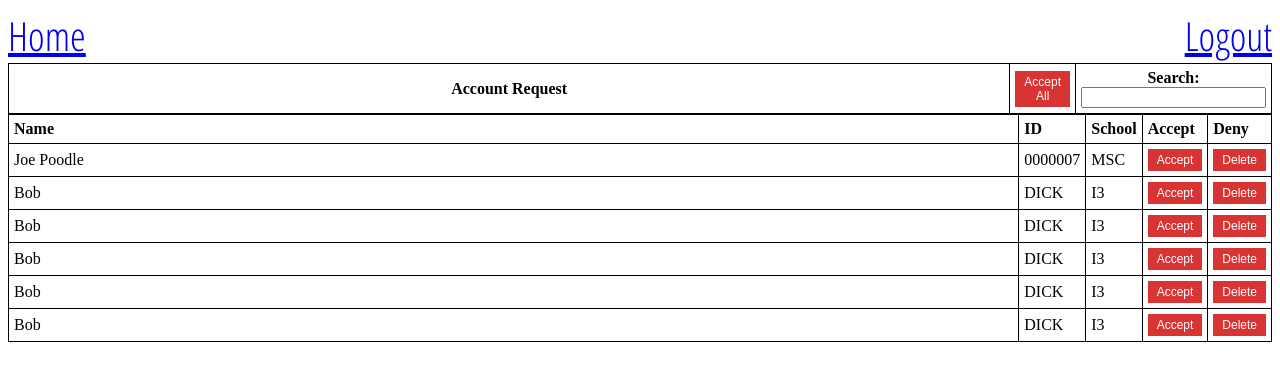
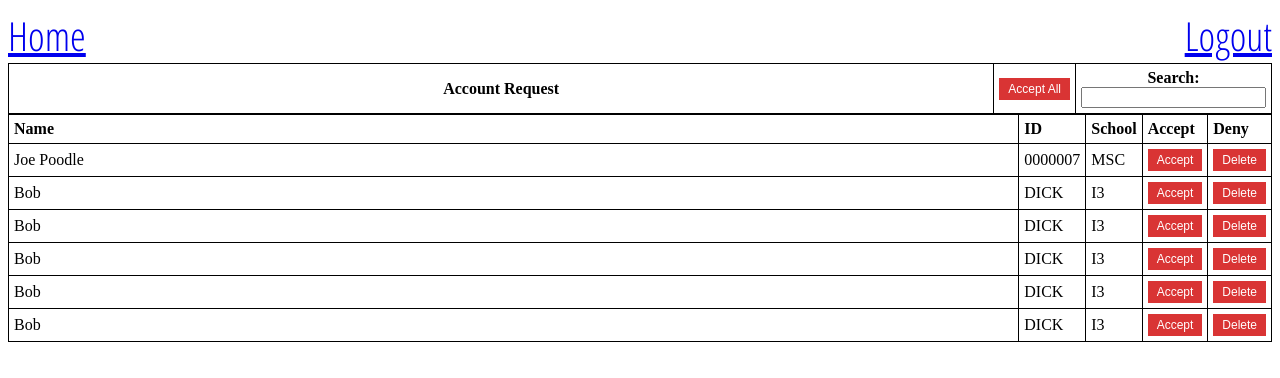
Before and after one commit to karlfloersch/School-Schedule-Management, a Django app: template schedules/templates/admin_dash.html in a window 1280 px wide. Shown: the top 378 px of the page. Run offline with Django 3.2, Linux system fonts and the light colour scheme; the template is opened without the code that fills it, so the values that code supplies are empty; some libraries are stand-ins or nearby versions.

Commit message:
fixed admindash.html accept all button and both js files.

```diff
--- a/schedules/templates/admin_dash.html
+++ b/schedules/templates/admin_dash.html
@@ -9,7 +9,8 @@
 <table>
   <tr>
     <th>Account Request</th>
-    <th><button class="btn" type="acceptAll" >Accept All</button></th>
+    <th><input type="button" class="btn" value = "Accept All" \
+  onClick="Javacsript:acceptAll()"></button></th>
     <th>Search: <input type="text" name="searchStudent">
 </th>
   </tr>
--- a/static/js/adminDash.js
+++ b/static/js/adminDash.js
@@ -1,7 +1,3 @@
-
-$( document ).ready(function() {
-    console.log( "ready!" );
-})
 function deleteListRow(obj, list) {
 
     var index = obj.parentNode.parentNode.rowIndex;
--- a/static/js/studentDash.js
+++ b/static/js/studentDash.js
@@ -1,8 +1,5 @@
 
   var numOfFriends = 0;
-$( document ).ready(function() {
-    console.log( "ready!" );
-})
 function deleteListRow(obj, list) {
 
     var index = obj.parentNode.parentNode.rowIndex;
```
